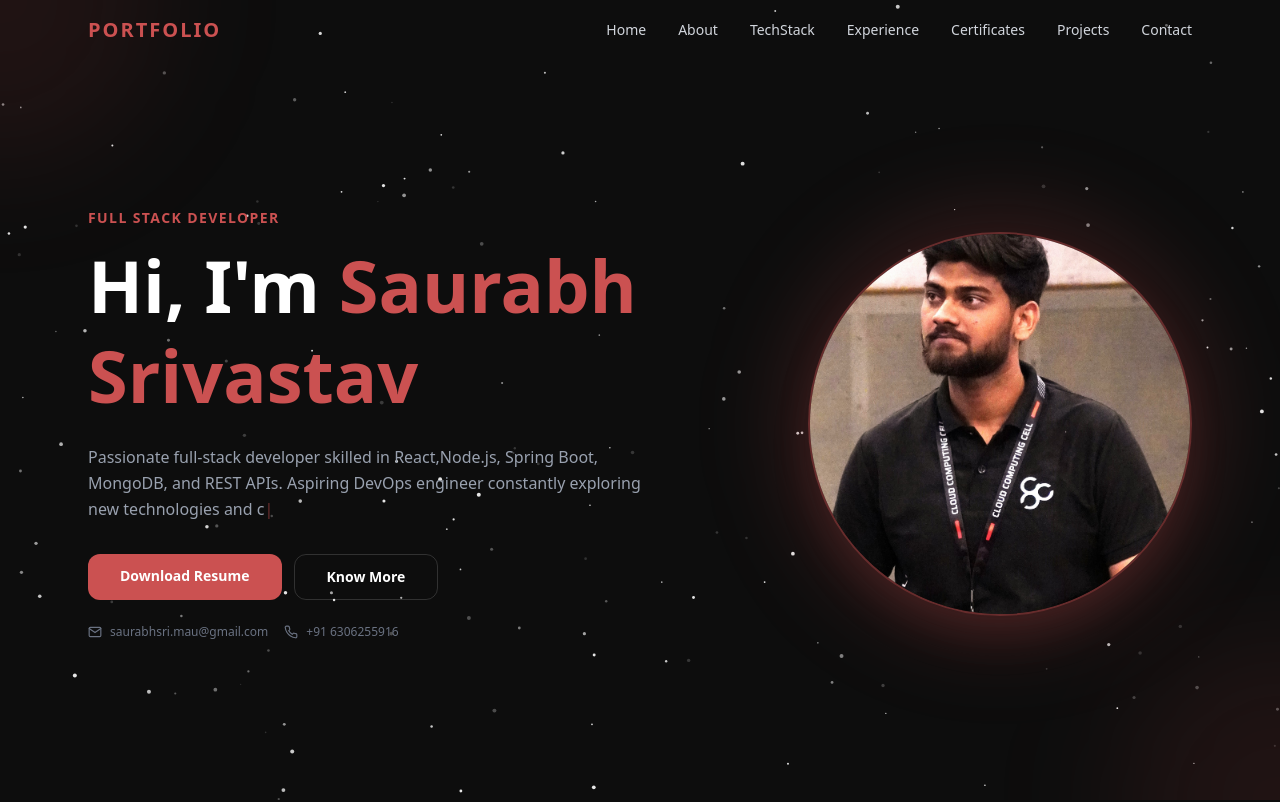
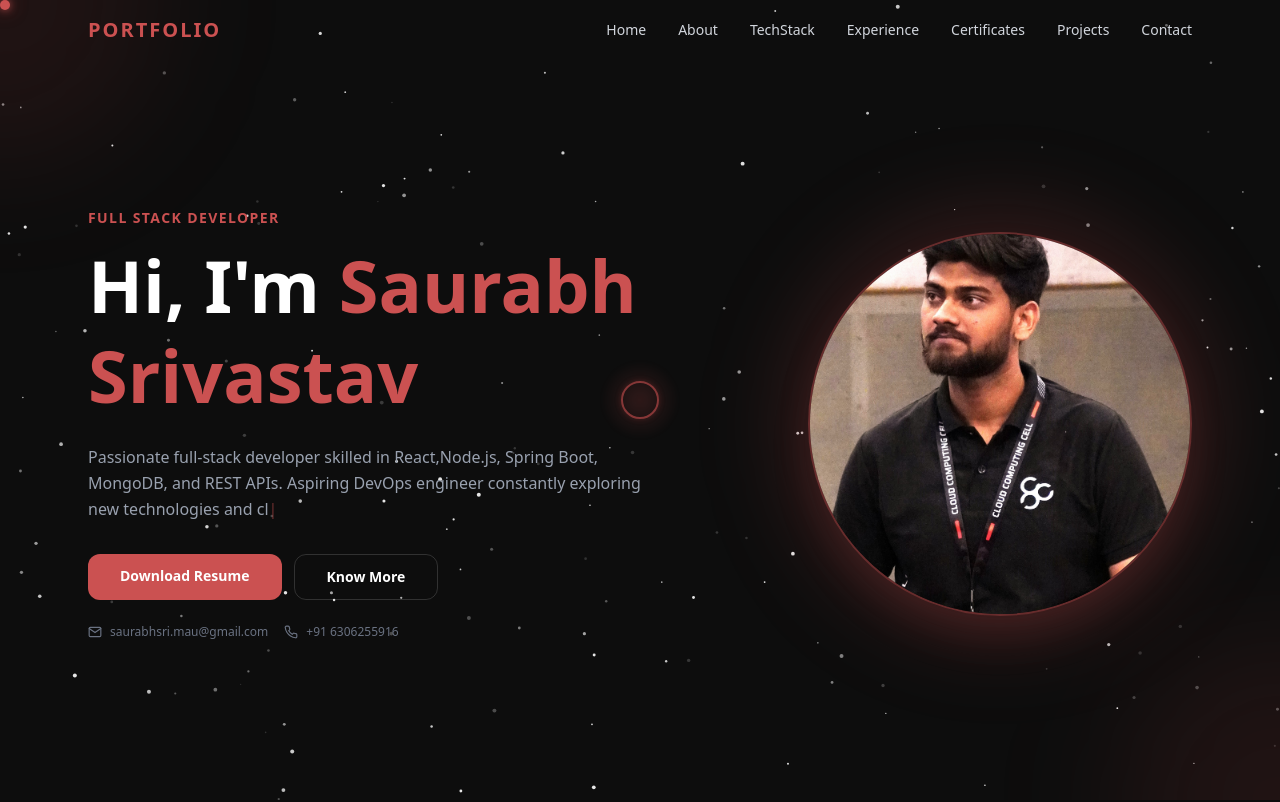
Before and after one commit to Saurabh12325/Portfolio, a React (Vite) app: page / in a window 1280 px wide. Shown: the top 802 px of the page. Built offline with nearby package versions, Linux system fonts and the light colour scheme.

Commit message:
cursor change

```diff
--- a/src/App.css
+++ b/src/App.css
@@ -1,5 +1,8 @@
 @import "tailwindcss";
 
+*, *::before, *::after {
+  cursor: none !important;
+}
 
 .parent {
   background-image: url("bg.svg");
--- a/src/App.jsx
+++ b/src/App.jsx
@@ -10,6 +10,7 @@ import Certificates from "./components/certificates/Certificates.jsx";
 import Contact from "./components/contact/Contact.jsx";
 import Footer from "./components/footer/Footer.jsx";
 import StarField from "./components/StarField.jsx";
+import CustomCursor from "./components/CustomCursor.jsx";
 import { useState, useEffect } from "react";
 function App() {
   const [loading, setLoading] = useState(true);
@@ -21,6 +22,7 @@ function App() {
 
   return (
     <>
+      <CustomCursor />
       {loading ? (
         <Loader />
       ) : (
--- /dev/null
+++ b/src/components/CustomCursor.jsx
@@ -0,0 +1,119 @@
+import React, { useEffect, useRef, useState } from "react";
+
+export default function CustomCursor() {
+  const dotRef   = useRef(null);
+  const ringRef  = useRef(null);
+  const glowRef  = useRef(null);
+  const [hovered, setHovered] = useState(false);
+  const [clicked, setClicked] = useState(false);
+
+  useEffect(() => {
+    const dot  = dotRef.current;
+    const ring = ringRef.current;
+    const glow = glowRef.current;
+
+    let mouseX = window.innerWidth  / 2;
+    let mouseY = window.innerHeight / 2;
+    let ringX  = mouseX, ringY = mouseY;
+    let glowX  = mouseX, glowY = mouseY;
+    let rafId;
+
+    const onMove = (e) => {
+      mouseX = e.clientX;
+      mouseY = e.clientY;
+      dot.style.transform = `translate(${mouseX}px,${mouseY}px) translate(-50%,-50%)`;
+    };
+
+    const animate = () => {
+      ringX += (mouseX - ringX) * 0.14;
+      ringY += (mouseY - ringY) * 0.14;
+      ring.style.transform = `translate(${ringX}px,${ringY}px) translate(-50%,-50%)`;
+
+      glowX += (mouseX - glowX) * 0.07;
+      glowY += (mouseY - glowY) * 0.07;
+      glow.style.transform = `translate(${glowX}px,${glowY}px) translate(-50%,-50%)`;
+
+      rafId = requestAnimationFrame(animate);
+    };
+
+    const onDown = () => setClicked(true);
+    const onUp   = () => setClicked(false);
+    const onIn   = () => setHovered(true);
+    const onOut  = () => setHovered(false);
+
+    const attach = () => {
+      document
+        .querySelectorAll("a,button,[role='button'],input,textarea,select,label")
+        .forEach((el) => {
+          el.addEventListener("mouseenter", onIn);
+          el.addEventListener("mouseleave", onOut);
+        });
+    };
+
+    window.addEventListener("mousemove", onMove);
+    window.addEventListener("mousedown", onDown);
+    window.addEventListener("mouseup",   onUp);
+    attach();
+    rafId = requestAnimationFrame(animate);
+
+    const obs = new MutationObserver(attach);
+    obs.observe(document.body, { childList: true, subtree: true });
+
+    return () => {
+      window.removeEventListener("mousemove", onMove);
+      window.removeEventListener("mousedown", onDown);
+      window.removeEventListener("mouseup",   onUp);
+      cancelAnimationFrame(rafId);
+      obs.disconnect();
+    };
+  }, []);
+
+  return (
+    <>
+      {/* Soft glow — slowest, farthest lag */}
+      <div
+        ref={glowRef}
+        className="fixed top-0 left-0 pointer-events-none z-[9997]"
+        style={{
+          width:  hovered ? 120 : 80,
+          height: hovered ? 120 : 80,
+          borderRadius: "50%",
+          background: "radial-gradient(circle, rgba(203,81,81,0.18) 0%, transparent 70%)",
+          transition: "width 0.4s ease, height 0.4s ease",
+          filter: "blur(2px)",
+        }}
+      />
+
+      {/* Ring — medium lag */}
+      <div
+        ref={ringRef}
+        className="fixed top-0 left-0 pointer-events-none z-[9998]"
+        style={{
+          width:  clicked ? 24 : hovered ? 56 : 38,
+          height: clicked ? 24 : hovered ? 56 : 38,
+          borderRadius: "50%",
+          border: `2px solid ${hovered ? "#cb5151" : "rgba(203,81,81,0.6)"}`,
+          boxShadow: hovered
+            ? "0 0 12px rgba(203,81,81,0.5), inset 0 0 8px rgba(203,81,81,0.1)"
+            : "0 0 6px rgba(203,81,81,0.25)",
+          backgroundColor: hovered ? "rgba(203,81,81,0.07)" : "transparent",
+          transition: "width 0.22s ease, height 0.22s ease, border-color 0.2s, box-shadow 0.2s, background 0.2s",
+        }}
+      />
+
+      {/* Dot — instant */}
+      <div
+        ref={dotRef}
+        className="fixed top-0 left-0 pointer-events-none z-[9999]"
+        style={{
+          width:  clicked ? 5 : hovered ? 10 : 10,
+          height: clicked ? 5 : hovered ? 10 : 10,
+          borderRadius: "50%",
+          backgroundColor: "#cb5151",
+          boxShadow: "0 0 8px rgba(203,81,81,0.9), 0 0 20px rgba(203,81,81,0.4)",
+          transition: "width 0.12s, height 0.12s",
+        }}
+      />
+    </>
+  );
+}
```
